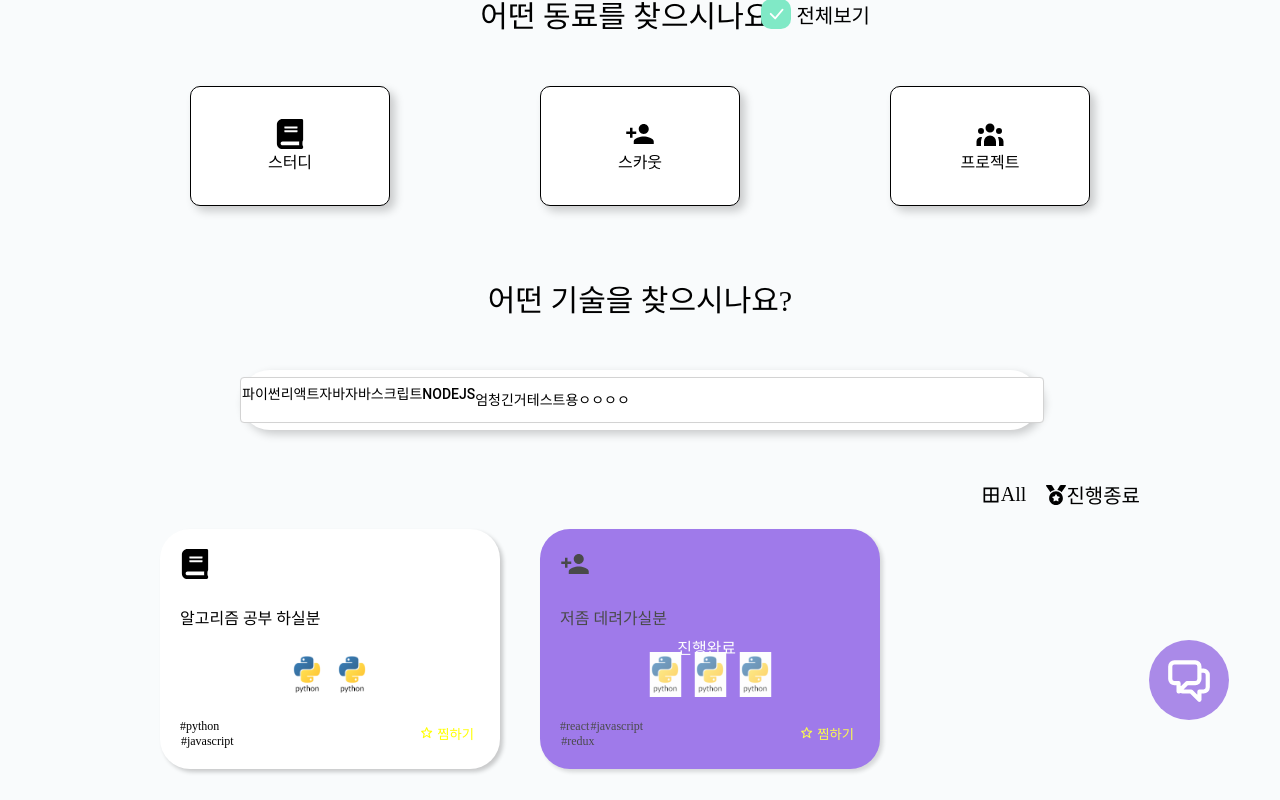
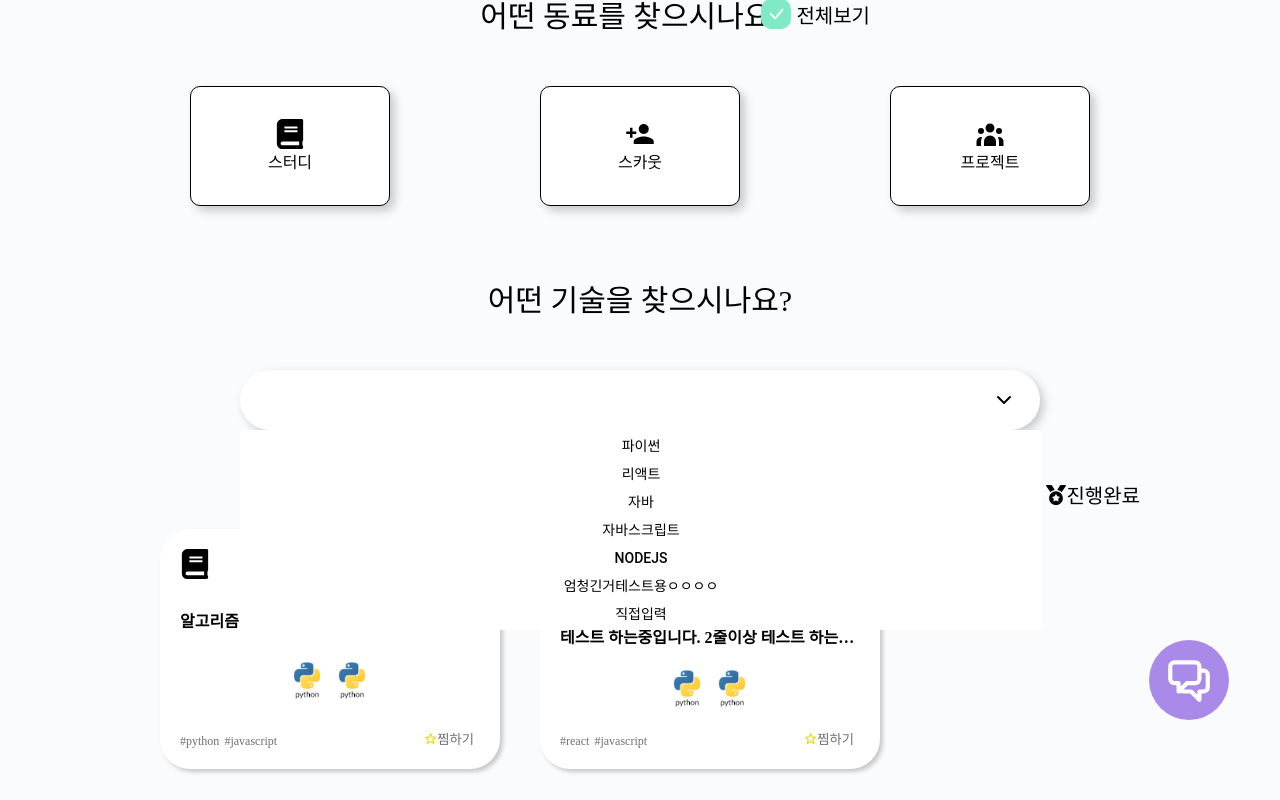
Before and after one commit to Rubminds/rubminds-frontend, a React (Create React App) app: page / in a window 1280 px wide. Both pictures are taken after a click on the icon 1004 px from the left and 1030 px from the top of the page. Shown: the part 630-1430 px from the top of the page. Built offline with nearby package versions, Linux system fonts and the light colour scheme.

Commit message:
feat: LP 제작 마무리(#2)

```diff
--- a/src/common/GlobalStyle.js
+++ b/src/common/GlobalStyle.js
@@ -27,6 +27,7 @@ a{
 li{
     list-style:none;
     cursor:pointer;
+    margin:0;
 }
 ul{
     display:flex;
--- a/src/components/common/DropDown/index.js
+++ b/src/components/common/DropDown/index.js
@@ -13,7 +13,15 @@ const DropDown = ({ options, ...props }) => {
   //옵션 선택시 헤더 value 변경 + 토글용
   const onOptionClick = useCallback(
     (option) => () => {
-      setSelectedOptions(selectedOptions.concat(option));
+      let already = false;
+      if(selectedOptions.length <5){
+        selectedOptions.map(element => {
+          element === option? already=true:already=false;
+        });
+        if(!already){
+          setSelectedOptions(selectedOptions.concat(option));
+        }
+      }
       setIsOpen(false);
     },
     [selectedOptions]
@@ -32,25 +40,29 @@ const DropDown = ({ options, ...props }) => {
     [selectedOptions]
   );
 
-  //중복된 값 안받게 예외처리 해주어야 함.
+  const onUserInputClick = useCallback(()=>{
+
+  })
+
   return (
     <S.DropDownContainer {...props}>
-      <S.DropDownHeader onClick={toggle}>
+      <S.DropDownHeader>
         {selectedOptions.map((v) => {
           return (
-            <S.HeaderTag onClick={onDeleteClick(v)}>
+            <S.HeaderTag onClick={onDeleteClick(v)} key={v.id}>
               {v}
             </S.HeaderTag>
           );
         })}{' '}
         &nbsp;
-        <S.HeaderArrow />
+        <S.HeaderArrow  onClick={toggle}/>
       </S.DropDownHeader>
       {isOpen && (
         <S.DropDownList>
           {options.map((option, i) => (
             <S.ListItem onClick={onOptionClick(option)}>{option}</S.ListItem>
           ))}
+          <S.ListItem onClick={onUserInputClick}>직접입력</S.ListItem>
         </S.DropDownList>
       )}
     </S.DropDownContainer>
--- a/src/components/common/DropDown/style.js
+++ b/src/components/common/DropDown/style.js
@@ -46,6 +46,7 @@ export const HeaderTag = styled.div`
   overflow: hidden;
   text-overflow: ellipsis;
   white-space: nowrap;
+  z-index:10;
 `;
 export const TagDelete = styled(IoMdCloseCircle)`
   position: absolute;
@@ -59,10 +60,10 @@ export const DropDownList = styled.ul`
   position: absolute;
   width: 100%;
   left: 0;
+  top:100%;
   padding: 8px 1px;
-  //border: none;
-  border: 1px solid lightgray;
-  max-height: 600px;
+  border: none;
+  max-height: 200px;
   overflow-y: auto;
   /* 드롭박스 스크롤바 없애기 */
   -ms-overflow-style: none; /* IE and Edge */
@@ -70,7 +71,9 @@ export const DropDownList = styled.ul`
   &::-webkit-scrollbar {
     display: none; /* Chrome, Safari, Opera*/
   }
-
+  display:flex;
+  flex-direction:column;
+  align-items:center;
   margin: 0;
   background: #ffffff;
   box-shadow: 0px 0px 1px rgba(0, 0, 0, 0.05);
--- a/src/components/common/PostCard/index.js
+++ b/src/components/common/PostCard/index.js
@@ -22,11 +22,11 @@ const PostCard = ({ post, ...props }) => {
       <S.CardFooter>
         <S.FooterTags>
           {post.skills.map((v) => {
-            return <S.FooterTag>#{v}</S.FooterTag>;
+            return <S.FooterTag>#{v}&nbsp;</S.FooterTag>;
           })}
         </S.FooterTags>
         <S.DibBtn>
-          <BiStar /> 찜하기
+          <BiStar color="#E4DC00"/> <label>찜하기</label>
         </S.DibBtn>
       </S.CardFooter>
     </S.CardWrapper>
--- a/src/components/common/PostCard/style.js
+++ b/src/components/common/PostCard/style.js
@@ -24,6 +24,7 @@ export const CardStatusWrapper = styled.div`
     width:100%;
     height:100%;
     color:#fff;
+    z-index:10;
     display:${(props) => props.status === "모집중" ? "none":""};
 `
 
@@ -35,6 +36,7 @@ export const CardTitle = styled.div`
   display: -webkit-box;
   -webkit-line-clamp: 2;
   -webkit-box-orient: vertical;
+  font-weight:bold;
 `;
 
 export const CardSkills = styled.div`
@@ -43,11 +45,14 @@ export const CardSkills = styled.div`
 
 export const CardFooter = styled.div`
   ${flexBetween};
+  color:#707070;
 `;
 
 export const FooterTags = styled.ul`
   display: flex;
   flex-wrap: wrap;
+  align-items:end;
+  width:70%;
 `;
 
 export const FooterTag = styled.li`
@@ -59,6 +64,7 @@ export const FooterTag = styled.li`
 
 export const DibBtn = styled.button`
   border: none;
-  color: yellow;
   background-color: inherit;
+  display:flex;
+  align-items:center;
 `;
--- a/src/pages/LandingPage/index.js
+++ b/src/pages/LandingPage/index.js
@@ -11,22 +11,32 @@ import { LandingDropdownOptions } from '../../constants';
 
 const LandingPage = () => {
   const [isCheck, setIsCheck] = useState(true);
+  const [sortOption, setSortOption] = useState('모집중');
   const Posts = [
-    { category: 'study', status:'모집중', title: '알고리즘 공부 하실분', skills: ['python', 'javascript'] },
-    { category: 'scout', status:'진행완료', title: '저좀 데려가실분', skills: ['react', 'javascript', 'redux'] },
-    { category: 'project', status:'진행중', title: '웹 프로젝트 인원 구해요', skills: ['react', 'javascript'] },
+    { id:1, category: 'study', status:'모집중', title: '알고리즘 공부 하실분', skills: ['python', 'javascript'] },
+    { id:2, category: 'scout', status:'진행완료', title: '저좀 데려가실분', skills: ['react', 'javascript', 'redux'] },
+    { id:3, category: 'project', status:'진행중', title: '웹 프로젝트 인원 구해요', skills: ['react', 'javascript'] },
     {
-      category: 'project',
+      id:4, category: 'project',
       status:'모집중', title: '웹 프론트엔드 프로젝트 인원 구해요. 2줄이상 테스트 하는중입니다. 2줄이상 테스트 하는중입니다. 2줄이상 테스트 하는중입니다',
       skills: ['react', 'javascript'],
     },
-    { category: 'study', status:'진행완료', title: '알고리즘 공부 하실분', skills: ['python', 'javascript'] },
-    { category: 'scout', status:'진행중', title: '저좀 데려가실분', skills: ['react', 'javascript', 'redux'] },
-    { category: 'project', status:'모집중', title: '웹 프로젝트 인원 구해요', skills: ['react', 'javascript'] },
+    { id:5, category: 'study', status:'진행완료', title: '알고리즘 공부 하실분', skills: ['python', 'javascript'] },
+    { id:6, category: 'scout', status:'진행중', title: '저좀 데려가실분', skills: ['react', 'javascript', 'redux'] },
+    { id:7, category: 'project', status:'모집중', title: '웹 프로젝트 인원 구해요', skills: ['react', 'javascript'] },
+    { id:8, category: 'project', status:'진행완료', title: '웹 프로젝트 인원 구해요', skills: ['react', 'javascript'] },
+    { id:9, category: 'project', status:'모집중', title: '웹 프로젝트 인원 구해요', skills: ['react', 'javascript'] },
+    { id:10, category: 'project', status:'모집중', title: '웹 프로젝트 인원3 구해요', skills: ['react', 'javascript'] },
   ];
   const onCheck = useCallback(() => {
     setIsCheck((prev) => !prev);
   }, []);
+  const onRecruitOptionClick = useCallback(()=>{
+    setSortOption('모집중');
+  })
+  const onFinishOptionClick = useCallback(()=>{
+    setSortOption('진행완료');
+  })
 
   return (
     <>
@@ -60,13 +70,13 @@ const LandingPage = () => {
             <S.DetailTitle>어떤 기술을 찾으시나요?</S.DetailTitle>
             <DropDown options={LandingDropdownOptions} marginTop="50px" />
             <S.SortWrapper>
-              <S.SortOption><BiBorderAll fontSize="20px"/>All</S.SortOption>
-              <S.SortOption><FaMedal fontSize="20px"/>진행종료</S.SortOption>
+              <S.SortOption onClick={onRecruitOptionClick}><BiBorderAll fontSize="20px"/>모집중</S.SortOption>
+              <S.SortOption onClick={onFinishOptionClick}><FaMedal fontSize="20px"/>진행완료</S.SortOption>
             </S.SortWrapper>
           </S.FilterWrapper>
           <S.PostsWrapper>
             {Posts.map((v, i) => {
-              return <PostCard post={v} key={i} />;
+              return v.status === sortOption && <PostCard post={v} key={i} />;
             })}
           </S.PostsWrapper>
         </S.LandingDetailWrapper>
--- a/src/pages/LandingPage/style.js
+++ b/src/pages/LandingPage/style.js
@@ -11,6 +11,7 @@ export const LandingDetailWrapper = styled.div`
   padding: 0 140px;
   ${flexColumn};
   background-color:#F9FBFC;
+  min-height:1000px;
 `;
 
 export const TitleWrapper = styled.div`
```
